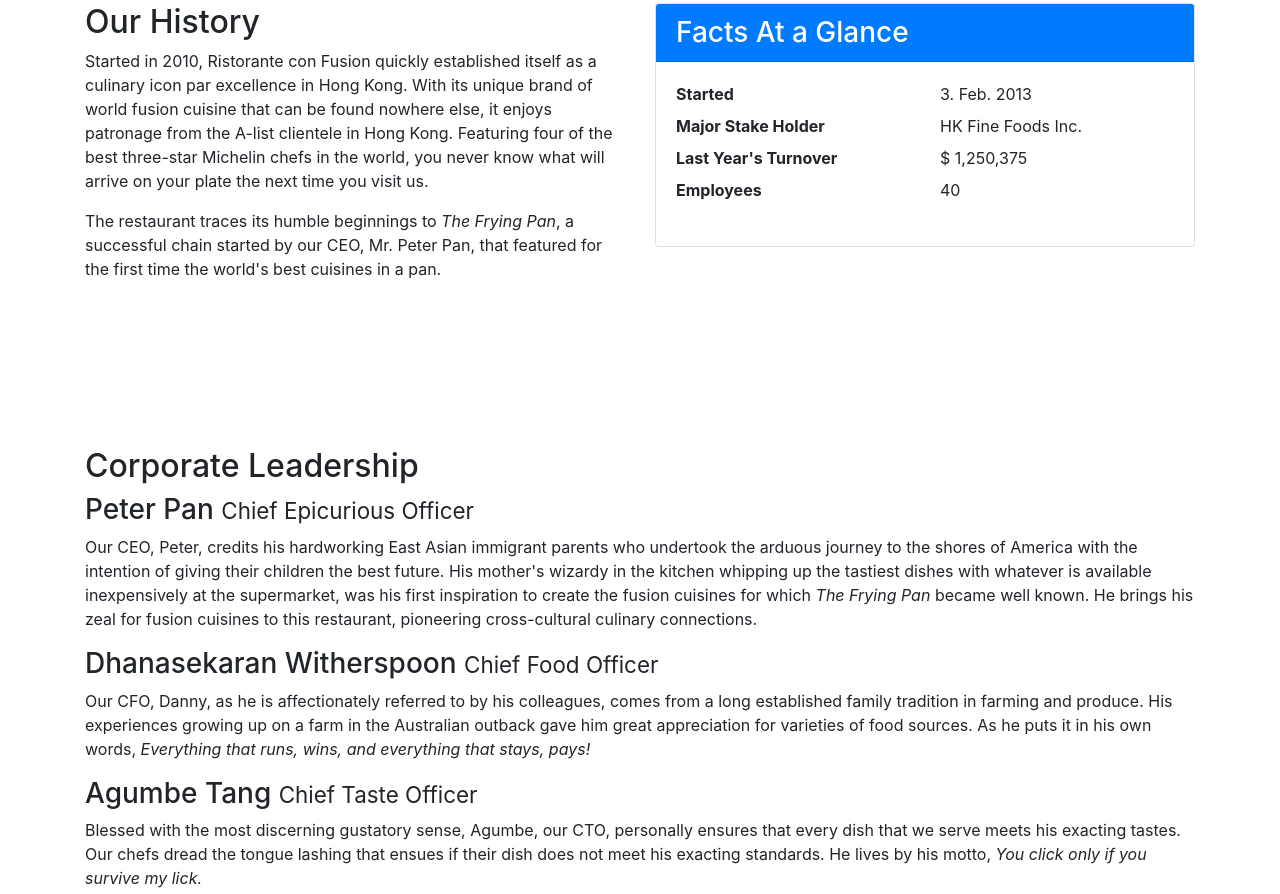
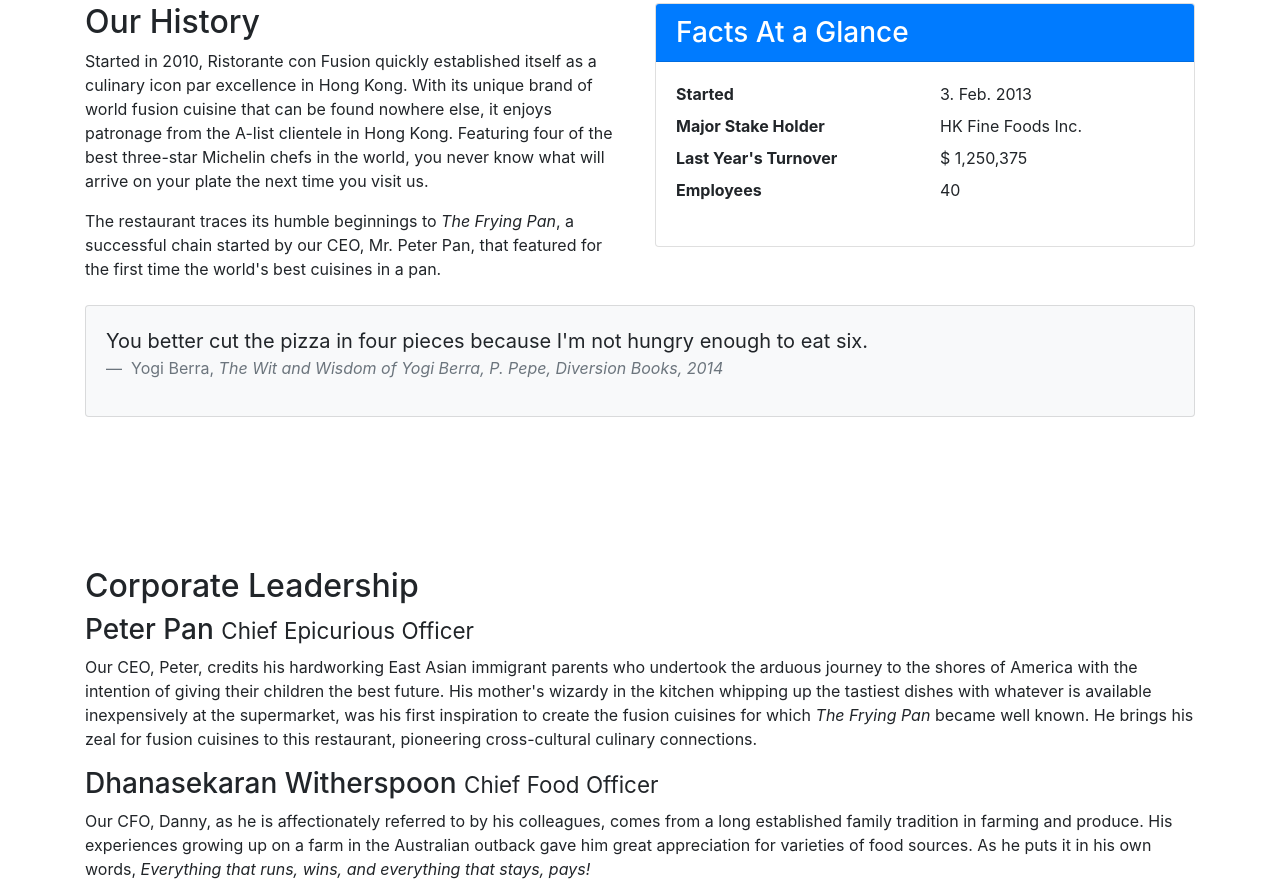
Before and after one commit to jcarlosj/Full-Stack-Front-End-Bootstrap-4-C-HKUST, a website: page aboutus.html in a window 1280 px wide. Shown: the part 563-1457 px from the top of the page. Drawn offline with nearby package versions, Linux system fonts and the light colour scheme.

Commit message:
[+] aboutus.html: Add Second Card Component

```diff
--- a/aboutus.html
+++ b/aboutus.html
@@ -101,6 +101,16 @@
                     </div>
                 </div>
             </div>
+            <div class="col-12">
+                <div class="card card-body bg-light mt-2">
+                    <blockquote class="blockquote">
+                        <p class="mb-0">You better cut the pizza in four pieces because I'm not hungry enough to eat six.</p>
+                        <footer class="blockquote-footer">
+                            Yogi Berra, <cite>The Wit and Wisdom of Yogi Berra, P. Pepe, Diversion Books, 2014</cite>
+                        </footer>
+                    </blockquote>
+                </div>
+            </div>
         </div>
 
         <div class="row row-corporate-leadership">
@@ -123,7 +133,7 @@
 
                 <div class="table-responsive">
 
-                    <table class="table">
+                    <table class="table table-striped">
                         <thead class="thead-dark">
                             <tr>
                                 <th scope="col">&nbsp;</th>
```
